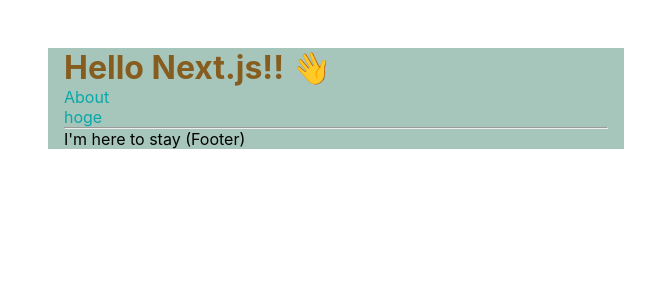
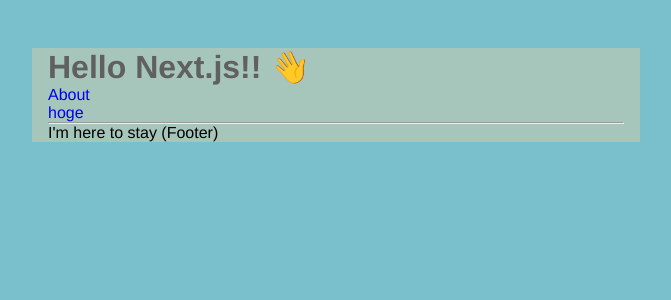
Before and after one commit to Piyopanman/piyopanman-frontend-next, a Next.js app: page / in a window 1280 px wide. Shown: the top 300 px of the page, without its empty margins (304-975 px from the left). Built offline with nearby package versions, Linux system fonts and the light colour scheme.

Commit message:
sassを使えるようにした

```diff
--- a/components/Layout.tsx
+++ b/components/Layout.tsx
@@ -1,7 +1,6 @@
 import React, { ReactNode } from "react";
-import Link from "next/link";
 import Head from "next/head";
-import styles from "./layout.module.css";
+import styles from "./layout.module.scss";
 
 type Props = {
   children?: ReactNode;
--- a/package.json
+++ b/package.json
@@ -8,7 +8,9 @@
     "type-check": "tsc"
   },
   "dependencies": {
+    "@zeit/next-sass": "^1.0.1",
     "next": "latest",
+    "node-sass": "^4.14.1",
     "react": "^17.0.1",
     "react-dom": "^17.0.1"
   },
--- a/pages/_app.tsx
+++ b/pages/_app.tsx
@@ -1,4 +1,4 @@
-import "../styles/global.css";
+import "../styles/global.scss";
 import type { AppProps /*, AppContext */ } from "next/app";
 
 export default function App({ Component, pageProps }: AppProps) {
--- a/styles/global.css
+++ /dev/null
@@ -1,19 +0,0 @@
-* {
-  padding: 0;
-  margin: 0;
-  font-family: -apple-system, BlinkMacSystemFont, Segoe UI, Roboto, Oxygen,
-    Ubuntu, Cantarell, Fira Sans, Droid Sans, Helvetica Neue, sans-serif;
-}
-
-a {
-  color: rgb(7, 168, 168);
-  text-decoration: none;
-}
-
-* {
-  box-sizing: border-box;
-}
-
-h1 {
-  color: rgb(134, 93, 31);
-}
--- /dev/null
+++ b/styles/global.scss
@@ -0,0 +1,51 @@
+/* * {
+  padding: 0;
+  margin: 0;
+  font-family: -apple-system, BlinkMacSystemFont, Segoe UI, Roboto, Oxygen,
+    Ubuntu, Cantarell, Fira Sans, Droid Sans, Helvetica Neue, sans-serif;
+}
+
+a {
+  color: rgb(7, 168, 168);
+  text-decoration: none;
+}
+
+* {
+  box-sizing: border-box;
+}
+
+h1 {
+  color: rgb(134, 93, 31);
+} */
+
+$blue: #7ac0cc;
+$white: #eaf9fb;
+$dark_blue: #008299;
+$orange: #eea010;
+$black: #606060;
+
+html {
+  background-color: $blue;
+  font-family: "Helvetica Neue", Arial, "Hiragino Kaku Gothic ProN",
+    "Hiragino Sans", "Meiryo", sans-serif;
+}
+
+body {
+  height: 100%;
+  width: 100%;
+  margin: 0 auto;
+}
+
+* {
+  padding: 0;
+  margin: 0;
+}
+
+h1,
+p {
+  color: $black;
+}
+
+a {
+  text-decoration: none;
+}
--- a/tsconfig.json
+++ b/tsconfig.json
@@ -19,5 +19,5 @@
     "target": "esnext"
   },
   "exclude": ["node_modules"],
-  "include": ["**/*.ts", "**/*.tsx"]
+  "include": ["**/*.ts", "**/*.tsx", "next-env.d.ts"]
 }
```
Also changed, not shown: components/layout.module.scss (renamed from components/layout.module.css), next-env.d.ts, 1 other file (tests, documents, lock files or other folders).
